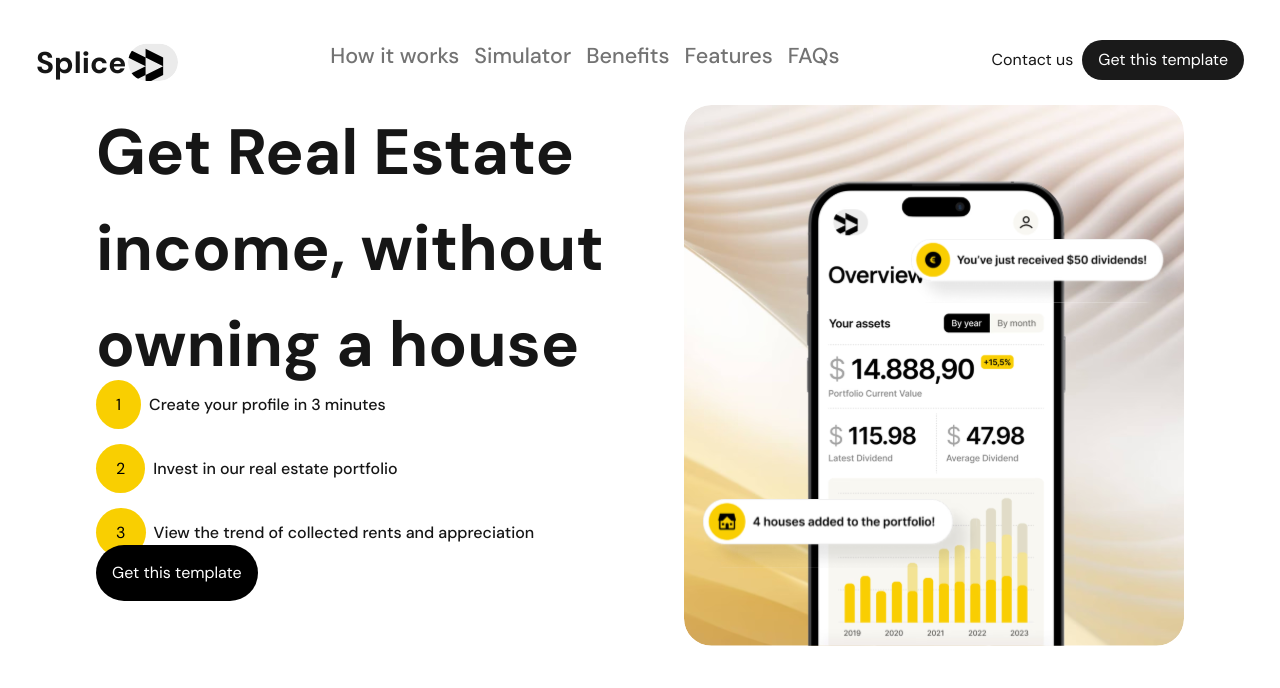
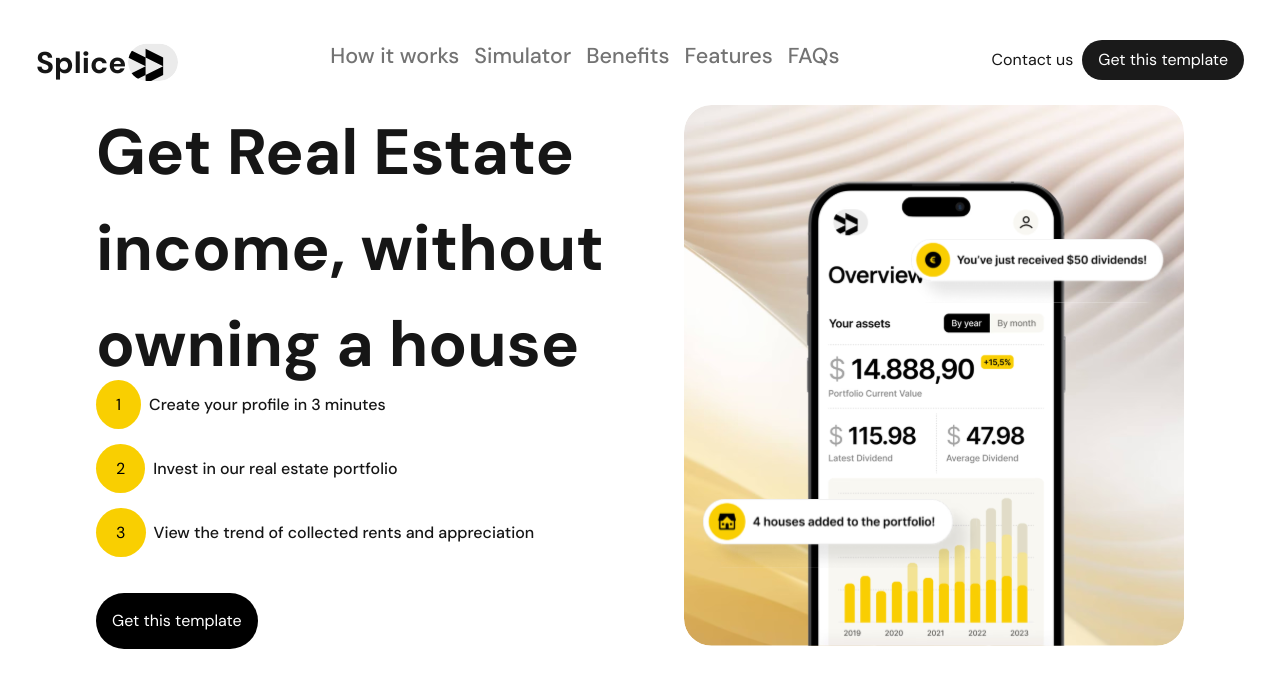
Before and after one commit to Daniel264/Slice, a Next.js app: page / in a window 1280 px wide. Shown: the top 688 px of the page. Built offline with nearby package versions, Linux system fonts and the light colour scheme.

Commit message:
Select the 3 div element in the hero-section add add padding

```diff
--- a/src/styles/SCSS/components/_hero.scss
+++ b/src/styles/SCSS/components/_hero.scss
@@ -1,5 +1,5 @@
 @use "../variable/variable" as var;
-@use '../mixins/mixins' as *;
+@use "../mixins/mixins" as *;
 
 .hero-section {
     display: flex;
@@ -11,5 +11,9 @@
             font-size: var.$text-6xl;
             font-weight: 600;
         }
+
+        div:nth-of-type(3) {
+            padding-bottom: 3rem;
+        }
     }
 }
--- a/src/styles/SCSS/index.css
+++ b/src/styles/SCSS/index.css
@@ -109,6 +109,9 @@
   font-size: 4rem;
   font-weight: 600;
 }
+.hero-section div:nth-of-type(1) div:nth-of-type(3) {
+  padding-bottom: 3rem;
+}
 
 .butn {
   background-color: black;
```
Also changed, not shown: 1 other file (tests, documents, lock files or other folders).
